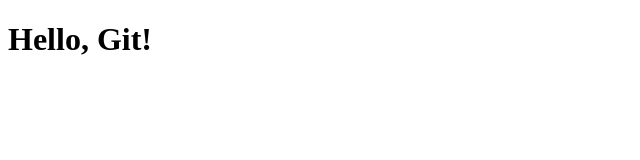
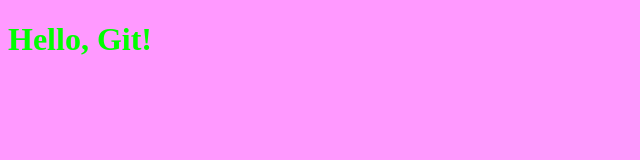
Before and after one commit to MrGlebe/myFirst, a plain HTML site: page MyFirsProject/index.html in a window 1280 px wide. Shown: the whole page, without its empty margins (0-640 px from the left). Drawn offline with Linux system fonts and the light colour scheme.

Commit message:
Добавил style.css

```diff
--- /dev/null
+++ b/MyFirsProject/css/style.css
@@ -0,0 +1,7 @@
+body {
+  background-color:#ff99ff;
+}
+
+h1 {
+  color:#00ff00;
+}
--- a/MyFirsProject/index.html
+++ b/MyFirsProject/index.html
@@ -4,6 +4,7 @@
   <meta charset='UTF-8'>
   <meta name="viewport" content="width=device-width, initial-scale=1.0">
   <meta http-equiv="X-UA-Compatible" content="Ie=edge">
+  <link rel="stylesheet" href="css/style.css">
   <title>Document</title>
 </head>
 <body>
```
